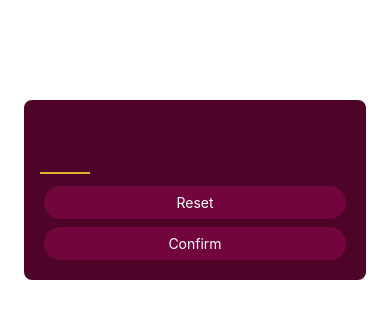
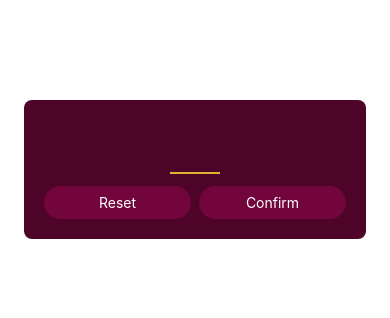
Before and after one commit to Pleopleq/react-native-course, a React Native app in the folder mini-game-app/: screen / in a window 390 px wide. Shown: the top 318 px of the page. Built offline with nearby package versions, Linux system fonts and the light colour scheme.

Commit message:
Polish styles at text input and buttons

```diff
--- a/mini-game-app/components/PrimaryButton.js
+++ b/mini-game-app/components/PrimaryButton.js
@@ -13,7 +13,9 @@ export default function PrimaryButton({ btnLabel }) {
                 }
                 onPress={handleButtonPress}
                 android_ripple={{ color: "#640233" }}>
+
                 <Text style={styles.buttonText}>{btnLabel}</Text>
+
             </Pressable>
         </View>
     );
--- a/mini-game-app/screens/StartGameScreen.js
+++ b/mini-game-app/screens/StartGameScreen.js
@@ -4,13 +4,22 @@ import PrimaryButton from "../components/PrimaryButton";
 export default function StartGameScreen() {
     return (
         <View style={styles.inputContainer}>
+            <View style={styles.controllerContainer}>
                 <TextInput
                     style={styles.textInput}
                     maxLength={2}
                     keyboardType='number-pad'
                 />
+            </View>
+
+            <View style={styles.btnContainer}>
+                <View style={styles.button}>
                     <PrimaryButton btnLabel={"Reset"}></PrimaryButton>
+                </View>
+                <View style={styles.button}>
                     <PrimaryButton btnLabel={"Confirm"}></PrimaryButton>
+                </View>
+            </View>
         </View>
     );
 }
@@ -43,4 +52,16 @@ const styles = StyleSheet.create({
         fontWeight: "bold",
         textAlign: "center",
     },
+
+    controllerContainer: {
+        alignItems: "center",
+    },
+
+    btnContainer: {
+        flexDirection: "row"
+    },
+
+    button: {
+        flex: 1
+    }
 });
```
Lines whose indentation alone changed are shown as unchanged.
